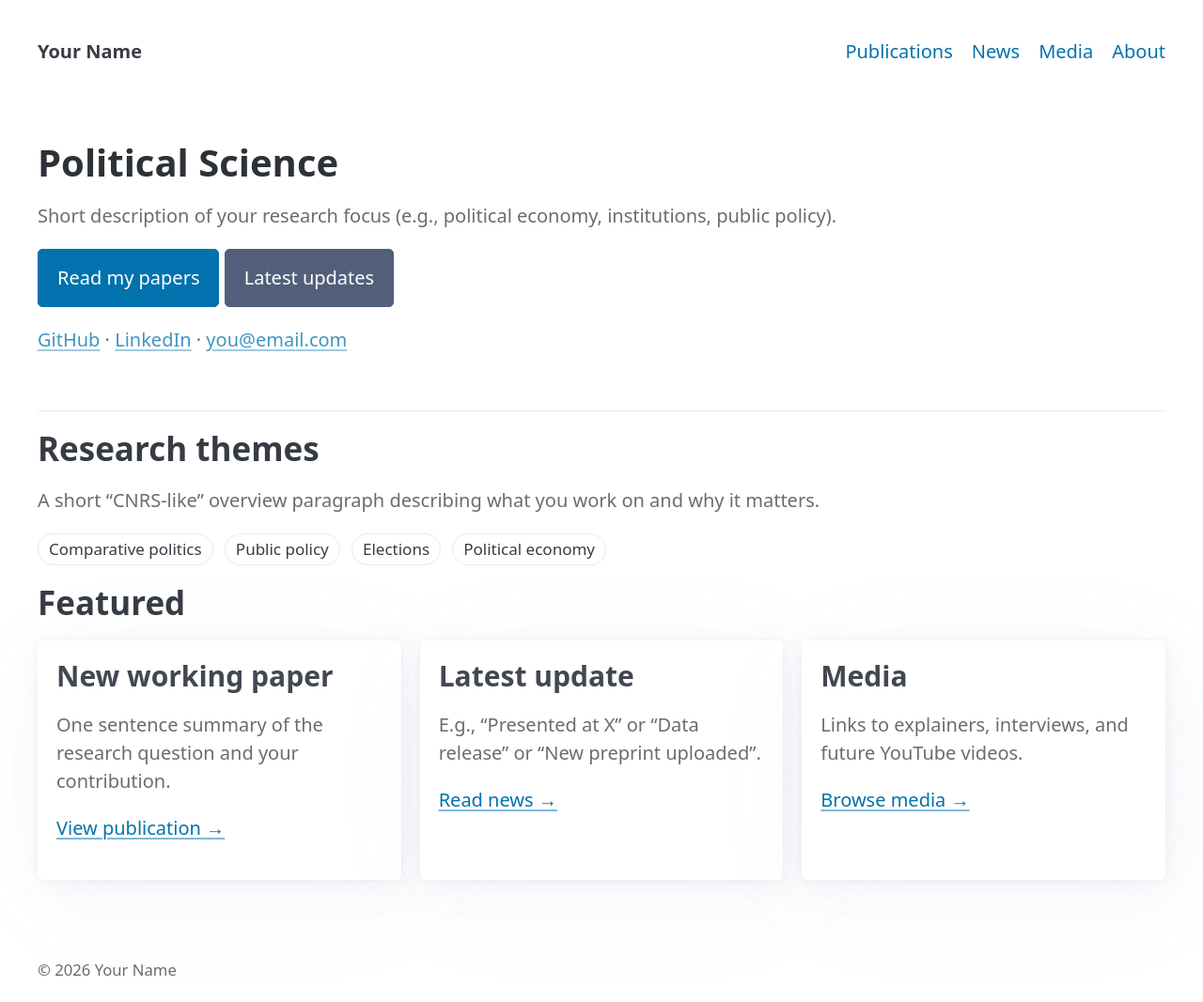
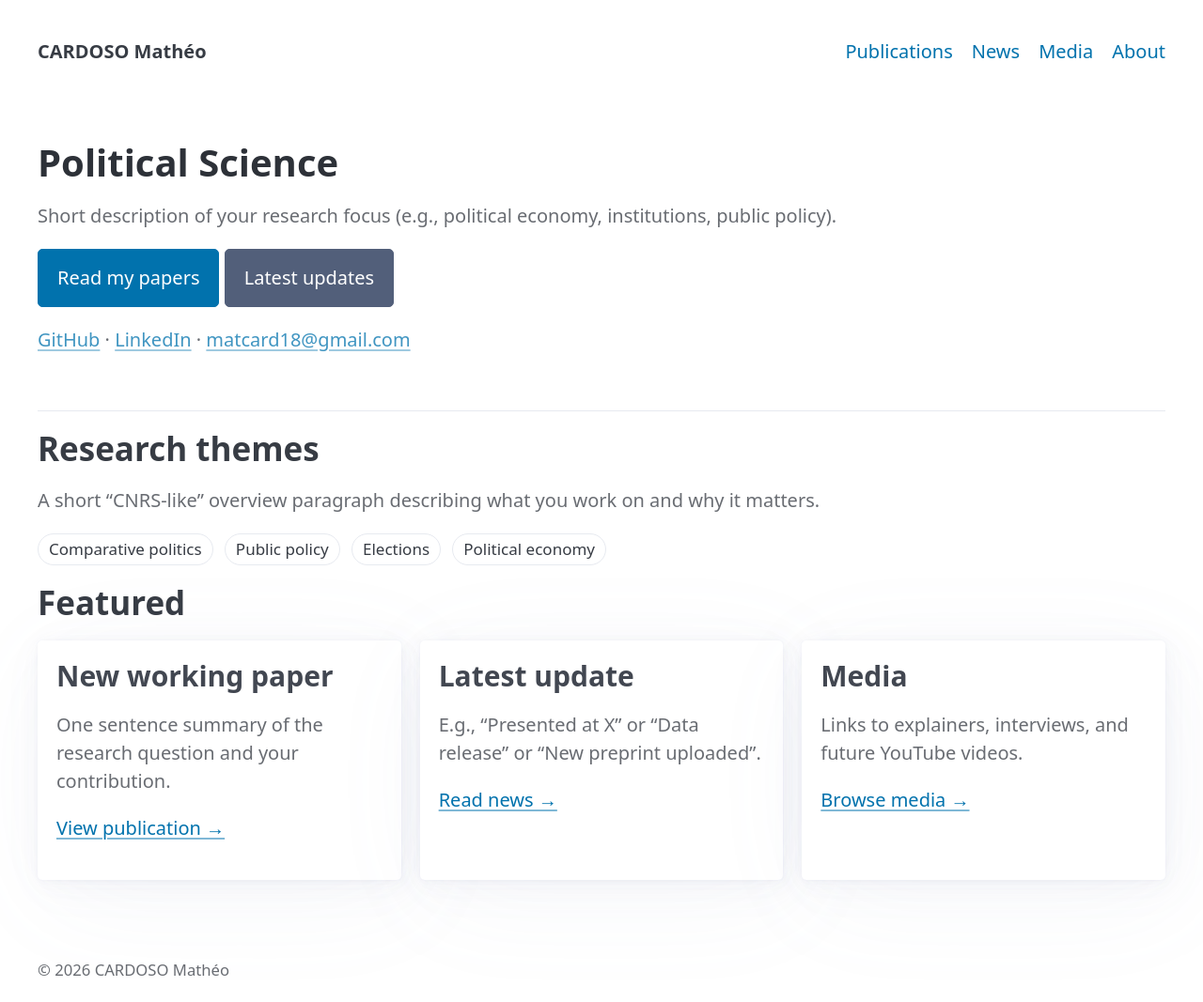
Before and after one commit to MatheoCardoso/matheocardoso.github.io, a plain HTML site: page index.html in a window 1280 px wide. Shown: the whole page at 94% size. Drawn offline with nearby package versions, Linux system fonts and the light colour scheme.

Commit message:
Update personal information in index.html

```diff
--- a/index.html
+++ b/index.html
@@ -3,7 +3,7 @@
 <head>
   <meta charset="utf-8" />
   <meta name="viewport" content="width=device-width,initial-scale=1" />
-  <title>Your Name — Political Science</title>
+  <title>CARDOSO Mathéo — Political Science</title>
 
   <!-- Simple, good-looking default styles (no install) -->
   <link rel="stylesheet" href="https://cdn.jsdelivr.net/npm/@picocss/pico@2/css/pico.min.css">
@@ -20,7 +20,7 @@
   <main class="container">
     <nav>
       <ul>
-        <li><strong>Your Name</strong></li>
+        <li><strong>CARDOSO Mathéo</strong></li>
       </ul>
       <ul>
         <li><a href="publications.html">Publications</a></li>
@@ -42,7 +42,7 @@
       <p class="muted">
         <a href="https://github.com/yourname">GitHub</a> ·
         <a href="https://www.linkedin.com/in/yourname">LinkedIn</a> ·
-        <a href="mailto:you@email.com">you@email.com</a>
+        <a href="mailto:you@email.com">matcard18@gmail.com</a>
       </p>
     </header>
 
@@ -81,7 +81,7 @@
     </section>
 
     <footer class="muted">
-      <small>© <span id="y"></span> Your Name</small>
+      <small>© <span id="y"></span> CARDOSO Mathéo</small>
     </footer>
   </main>
 
```
